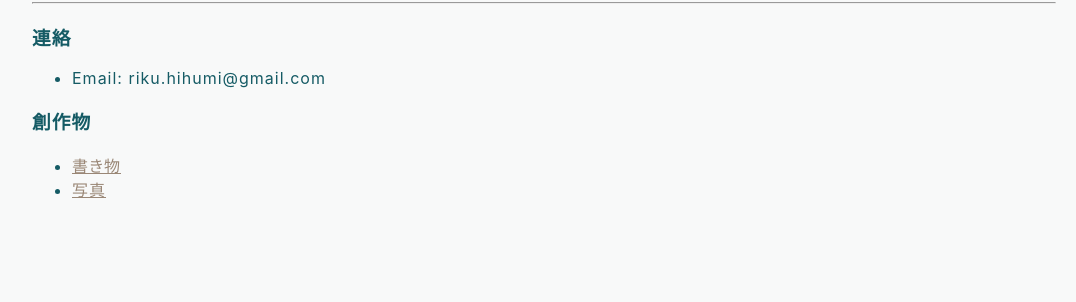
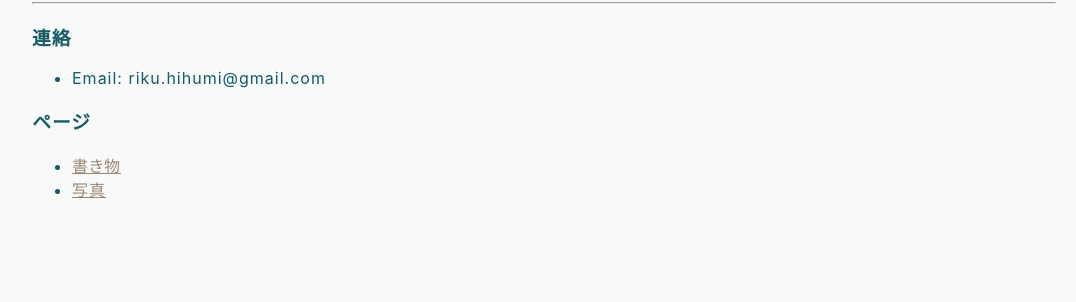
Before and after one commit to hihumi-riku/hihumi-riku.github.io, a Jekyll site: the page built from index.md, in a window 1280 px wide. Shown: the part 279-581 px from the top of the page, without its empty margins (96-1172 px from the left). Built offline with Jekyll 4.4.1, drawn with Linux system fonts in a browser that asks for light colours.

Commit message:
Update index.md

```diff
--- a/index.md
+++ b/index.md
@@ -8,6 +8,6 @@ title: 翡文　六のページ
 ### 連絡
 - Email: riku.hihumi@gmail.com
 
-### 創作物
+### ページ
 - [書き物](/writings_list.html)
 - [写真](/photos_list.html)
```
